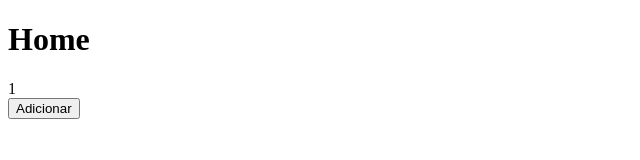
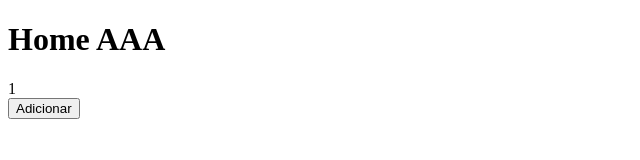
Before and after one commit to vandeirbarreiro/nova-ideia, a Next.js app: page / in a window 1280 px wide. Shown: the top 160 px of the page, without its empty margins (0-640 px from the left). Built offline with nearby package versions, Linux system fonts and the light colour scheme.

Commit message:
kjhgkldjhgdjlkhgkj

```diff
--- a/pages/index.js
+++ b/pages/index.js
@@ -2,7 +2,7 @@ import {useState} from 'react'
 
 function Home(){
     return <div>
-                <h1>Home {process.env.NEXT_PUBLIC_HOME_ENV} </h1>
+                <h1>Home AAA {process.env.NEXT_PUBLIC_HOME_ENV} </h1>
                 <Contador />
             </div>
 }
```
